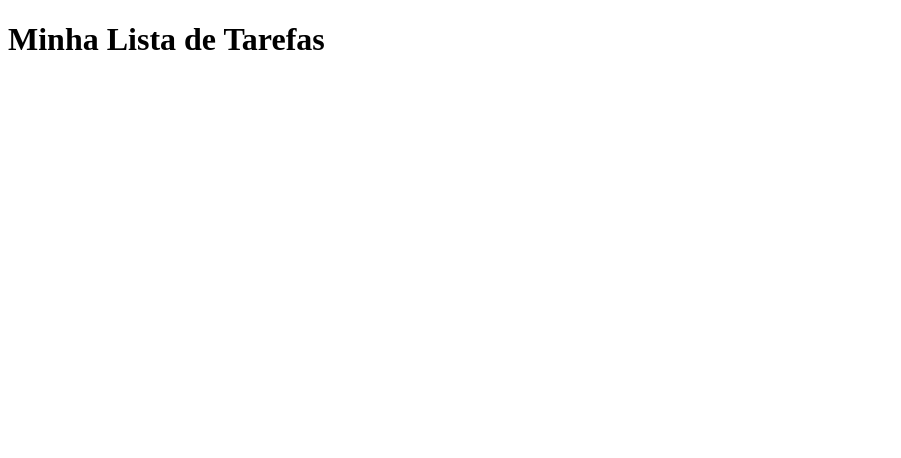
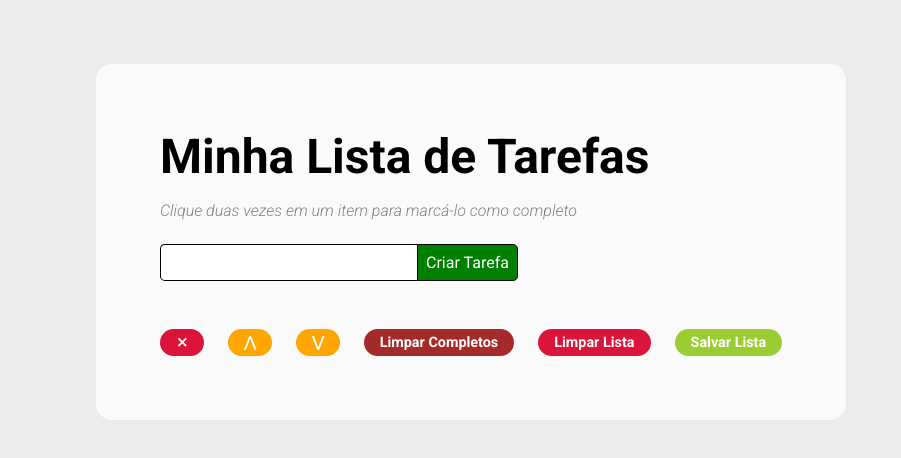
Before and after one commit to victorhsms/todo-list, a website: page index.html in a window 1280 px wide. Shown: the whole page, without its empty margins (0-901 px from the left). Drawn offline with Linux system fonts and the light colour scheme.

Commit message:
boa parte do html e css feitos, feitos tambem requisito de 1 a 4

```diff
--- a/index.html
+++ b/index.html
@@ -4,14 +4,34 @@
   <meta charset="UTF-8">
   <meta http-equiv="X-UA-Compatible" content="IE=edge">
   <meta name="viewport" content="width=device-width, initial-scale=1.0">
+  <link rel="preconnect" href="https://fonts.googleapis.com">
+  <link rel="preconnect" href="https://fonts.gstatic.com" crossorigin>
+  <link href="https://fonts.googleapis.com/css2?family=Roboto:ital,wght@0,400;0,700;1,300&display=swap" rel="stylesheet">
   <link rel="stylesheet" href="style.css">
   <title>Projeto To Do List</title>
 </head>
 <body>
-  <header>
-    <h1 id="title">Minha Lista de Tarefas</h1>
-  </header>
-
+  <section id="site-completo">
+    <header id="cabecalho">
+      <h1 id="title">Minha Lista de Tarefas</h1>
+      <p id="funcionamento">Clique duas vezes em um item para marcá-lo como completo</p>
+    </header>
+    <section id="input-section">
+      <input type="text" id="texto-tarefa">
+      <button id="criar-tarefa">Criar Tarefa</button>
+    </section>
+    <section id="lista">
+      <ol id="lista-tarefa"></ol>
+    </section>
+    <section id="sessao-botoes">
+      <button id="remover-selecionado" class="botao">&#10799;</button>
+      <button id="mover-cima" class="botao">&#8896;</button>
+      <button id="mover-baixo" class="botao">&#8897;</button>
+      <button id="remover-finalizados" class="botao">Limpar Completos</button>
+      <button id="apaga-tudo" class="botao">Limpar Lista</button>
+      <button id="salvar-tarefas" class="botao">Salvar Lista</button>
+    </section>
+  </section>
   <script src="/script.js"></script>
 </body>
 </html>
--- a/style.css
+++ b/style.css
@@ -0,0 +1,101 @@
+* {
+  padding: 0;
+  margin: 0;
+  text-decoration: none;
+  font-family: Roboto, sans-serif;
+}
+
+body {
+  background-color: rgb(235, 235, 235);
+  font-size: 10px;
+}
+
+#site-completo {
+  margin: 4rem 0 0 6rem;
+  background-color: rgb(250, 250, 250);
+  width:max-content;
+  padding: 4rem;
+  border-radius: 1rem;
+}
+
+#cabecalho {
+  display: flex;
+  flex-direction: column;
+  gap: 1rem;
+  margin-bottom: 1.5rem;
+}
+
+#title {
+  font-size: 3rem;
+}
+
+#funcionamento {
+  font-size: 1rem;
+  font-style: italic;
+  font-weight: 300;
+  color: rgb(128, 128, 128);
+}
+
+#input-section {
+  display: flex;
+}
+
+#texto-tarefa {
+  width: 15rem;
+  padding: 0.5rem;
+  font-size: 1rem;
+  border-radius: 0.3rem 0 0 0.3rem;
+  border: 1px solid black;
+  border-right: 0;
+}
+
+#criar-tarefa {
+  padding: 0.5rem;
+  border-radius: 0 0.3rem 0.3rem 0;
+  border: 1px solid black;
+  font-size: 1rem;
+  cursor: pointer;
+  background-color: green;
+  color: white;
+}
+
+#lista {
+  padding: 1.5rem;
+}
+
+#lista-tarefa {
+  display: flex;
+  flex-direction: column;
+  gap: 0.3rem;
+}
+
+#sessao-botoes {
+  display: flex;
+  gap: 1.5rem;
+}
+
+.botao {
+  padding: 0.3rem 1rem;
+  border-radius: 10rem;
+  font-weight: 700;
+  font-size: 0.9rem;
+  border: none;
+  color: white;
+  cursor: pointer;
+}
+
+#remover-selecionado, #apaga-tudo {
+  background-color: crimson;
+}
+
+#mover-cima, #mover-baixo {
+  background-color: orange;
+}
+
+#remover-finalizados {
+  background-color: brown;
+}
+
+#salvar-tarefas {
+  background-color: yellowgreen;
+}
```
